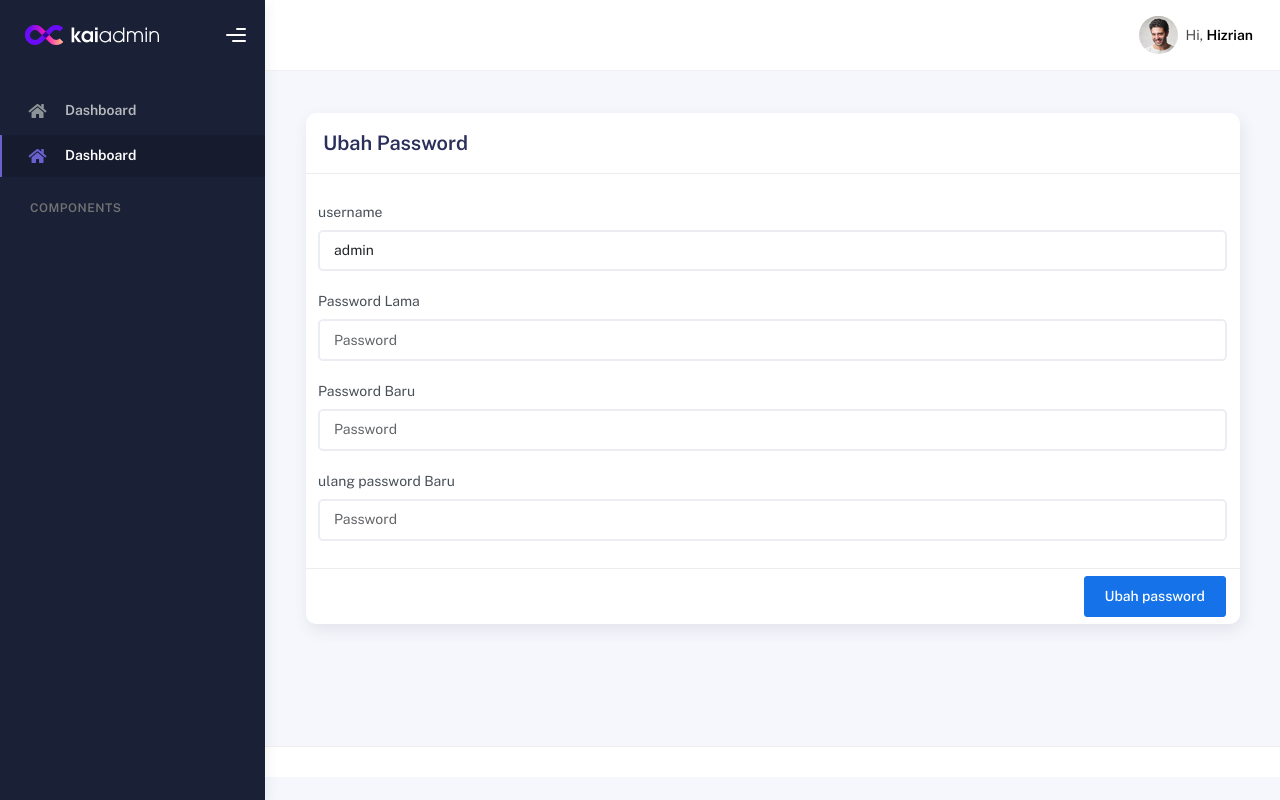
After one commit to JonathanGea/kos-information-system, a Flask app: page /change_password in a window 1280 px wide. The commit adds this page. Run offline with Flask 3, Linux system fonts and the light colour scheme; some libraries are stand-ins or nearby versions.

Commit message:
change password

```diff
--- a/app/controllers/routers.py
+++ b/app/controllers/routers.py
@@ -20,3 +20,8 @@ def registerRoute():
 @app.route('/login', methods=["GET"])
 def loginRoute():
     return render_template('authentication/login.html')
+
+
+@app.route('/change_password', methods=["GET"])
+def change_password_route():
+    return render_template('admin/change_password.html')
--- /dev/null
+++ b/app/static/js/change_password.js
@@ -0,0 +1,27 @@
+const domain = "http://localhost:8080/"
+const url_change_password = domain + "api/change_password"
+
+
+function change_password(username, old_password, new_password) {
+    const data = {
+        username: username,
+        old_password: old_password,
+        new_password: new_password,
+    };
+    console.log("data =>", data);
+
+    return new Promise(function(resolve, reject) {
+        $.ajax({
+            url: url_change_password,
+            type: "POST",
+            dataType: "json",
+            data: data,
+            success: function(response) {
+                resolve(response);
+            },
+            error: function(error) {
+                reject(error);
+            },
+        });
+    });
+}
--- a/app/templates/admin/base.html
+++ b/app/templates/admin/base.html
@@ -46,7 +46,7 @@
             <div class="sidebar-logo">
                 <!-- Logo Header -->
                 <div class="logo-header" data-background-color="dark">
-                    <a href="{{ url_for('templateRoute') }}" class="logo">
+                    <a href="{{ url_for('homeRoute') }}" class="logo">
                         <img src="{{ url_for('static', filename='assets/img/kaiadmin/logo_light.svg') }}"
                             alt="navbar brand" class="navbar-brand" height="20" />
                     </a>
@@ -137,9 +137,10 @@
                                 <ul class="dropdown-menu dropdown-user animated fadeIn">
                                     <div class="dropdown-user-scroll scrollbar-outer">
                                         <li>
-                                            <a class="dropdown-item" href="#">Account Setting</a>
+                                            <a class="dropdown-item" href="{{ url_for('change_password_route') }}">change password</a>
+
                                             <div class="dropdown-divider"></div>
-                                            <a class="dropdown-item" href="#">Logout</a>
+                                            <a class="dropdown-item" id="log-out" href="#">Logout</a>
                                         </li>
                                     </div>
                                 </ul>
@@ -215,9 +216,41 @@
 
 
         <script>
+            $(document).ready(function () {
+                $('#log-out').click(function (event) {
+                    event.preventDefault();
+                    logout()
+                })
 
+            })
+
+
+
+
+            function logout() {
+                $.ajax({
+                    url: '/api/logout',
+                    method: 'POST',
+                    success: function (response) {
+                        // hideLoading();
+                        // Redirect to login page or perform other actions upon successful logout
+                        window.location.href = '/login'; // Ganti dengan URL login yang sesuai
+                    },
+                    error: function (error) {
+                        // hideLoading();
+                        console.log("error:", error.message);
+                        var alertHTML = `
+                    <div class="alert alert-danger" role="alert">
+                        Logout failed. Please try again.
+                    </div>`;
+                        $("#alertContainer").empty();
+                        $("#alertContainer").html(alertHTML);
+                    }
+                });
+            }
         </script>
         {% block scripts %}{% endblock %}
+
 </body>
 
 </html>
--- /dev/null
+++ b/app/templates/admin/change_password.html
@@ -0,0 +1,111 @@
+{% extends 'admin/base.html' %} {% block content %}
+<div class="container">
+    <div class="page-inner">
+        <div class="page-header">
+            <!-- <h3 class="fw-bold mb-3">Ubah Password</h3> -->
+
+        </div>
+        <div class="col-md-12">
+            <div class="card">
+                <div class="card-header">
+                    <div class="card-title">Ubah Password</div>
+                </div>
+                <div class="card-body">
+                    <div class="row">
+                        <div class="form-group">
+                            <label for="username">username </label>
+                            <input type="username" class="form-control" id="username" placeholder="username"
+                                value="admin" />
+                        </div>
+                        <div class="form-group">
+                            <label for="password">Password Lama</label>
+                            <input type="password" class="form-control" id="old_password" placeholder="Password" />
+                        </div>
+                        <div class="form-group">
+                            <label for="password">Password Baru</label>
+                            <input type="password" class="form-control" id="new_password" placeholder="Password" />
+                        </div>
+
+                        <div class="form-group">
+                            <label for="password">ulang password Baru</label>
+                            <input type="password" class="form-control" id="repeat_new_password"
+                                placeholder="Password" />
+                        </div>
+                    </div>
+                </div>
+                <div class="card-footer text-end">
+                    <button class="btn btn-primary" id="ubah_password">Ubah password</button>
+                </div>
+            </div>
+        </div>
+    </div>
+</div>
+{% endblock %}
+{% block scripts %}
+<script>
+    $(document).ready(function () {
+        $("#ubah_password").click(function () {
+            var username = $("#username").val();
+            var new_password = $("#new_password").val();
+            var old_password = $("#old_password").val();
+            var repeat_new_password = $("#repeat_new_password").val();
+
+            console.log(new_password, repeat_new_password)
+            if (new_password !== repeat_new_password) {
+                $("#new_password").parent().addClass("has-error");
+                $("#repeat_new_password").parent().addClass("has-error");
+                show_alert("Password baru dan ulang password tidak sama!", "warning");
+                return;
+            } else {
+                $("#new_password").parent().removeClass("has-error");
+                $("#repeat_new_password").parent().removeClass("has-error");
+            }
+            change_password(username, old_password, new_password)
+                .then(function (result) {
+                    show_alert(result.message, "success");
+                    // var username = $("#username").val();
+                    $("#username").val("");
+                    $("#new_password").val("");
+                    $("#old_password").val("");
+                    $("#repeat_new_password").val("");
+                })
+                .catch(function (error) {
+                    if (error.responseJSON && error.responseJSON.message) {
+                        show_alert(error.responseJSON.message, "error");
+                    } else {
+                        show_alert("An unexpected error occurred", "error");
+                    }
+
+                });
+        });
+    })
+
+    function show_alert_success() {
+        swal("password berhasil diubah!", {
+            icon: "success",
+            buttons: {
+                confirm: {
+                    className: "btn btn-info",
+                },
+            },
+        });
+    };
+
+    function show_alert(message, type) {
+        var icon = type === "success" ? "success" : "warning";
+        swal(message, {
+            icon: icon,
+            buttons: {
+                confirm: {
+                    className: "btn btn-info",
+                },
+            },
+        });
+    }
+
+</script>
+
+
+<script src="{{ url_for('static', filename='js/change_password.js') }}"></script>
+
+{% endblock %}
```
Also changed, not shown: app/authentication/authentication.py (+19 -5 lines), app/templates/admin/adminBase.html (+1 -21 lines), README.md.
